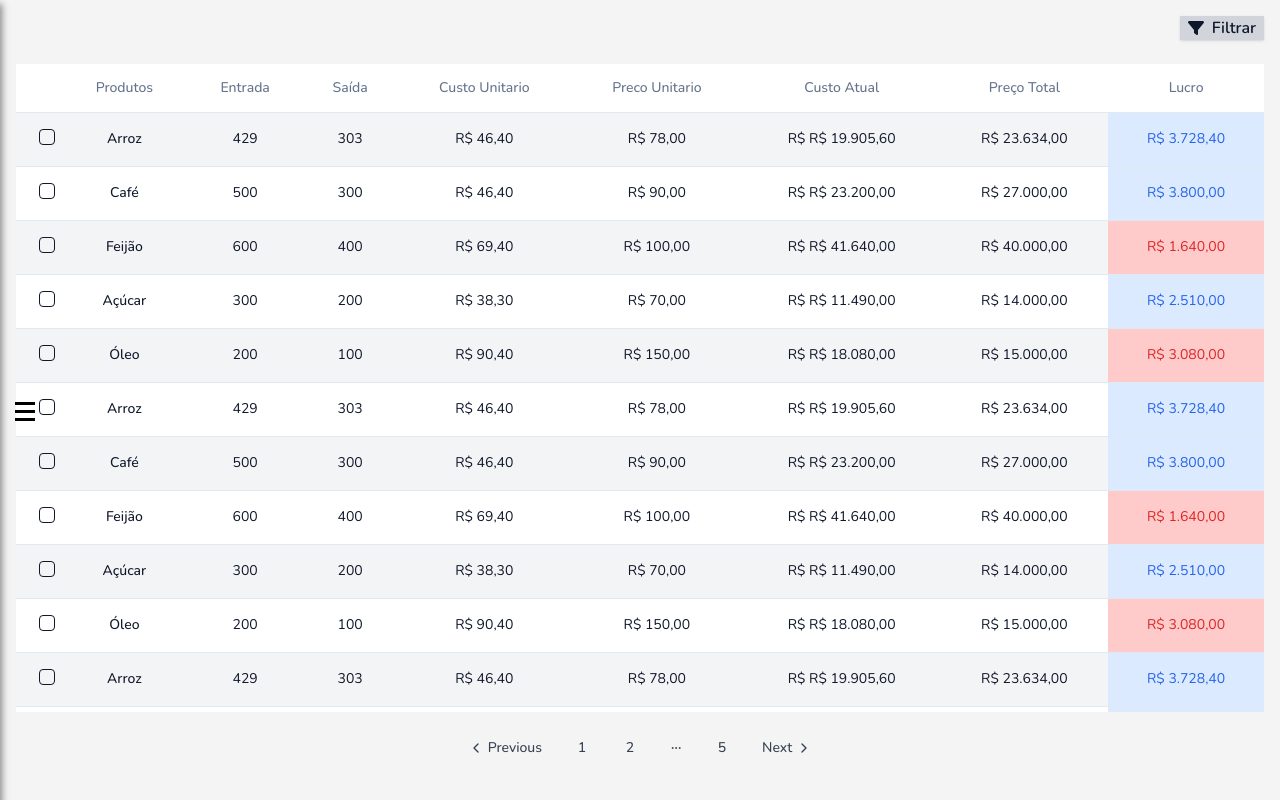
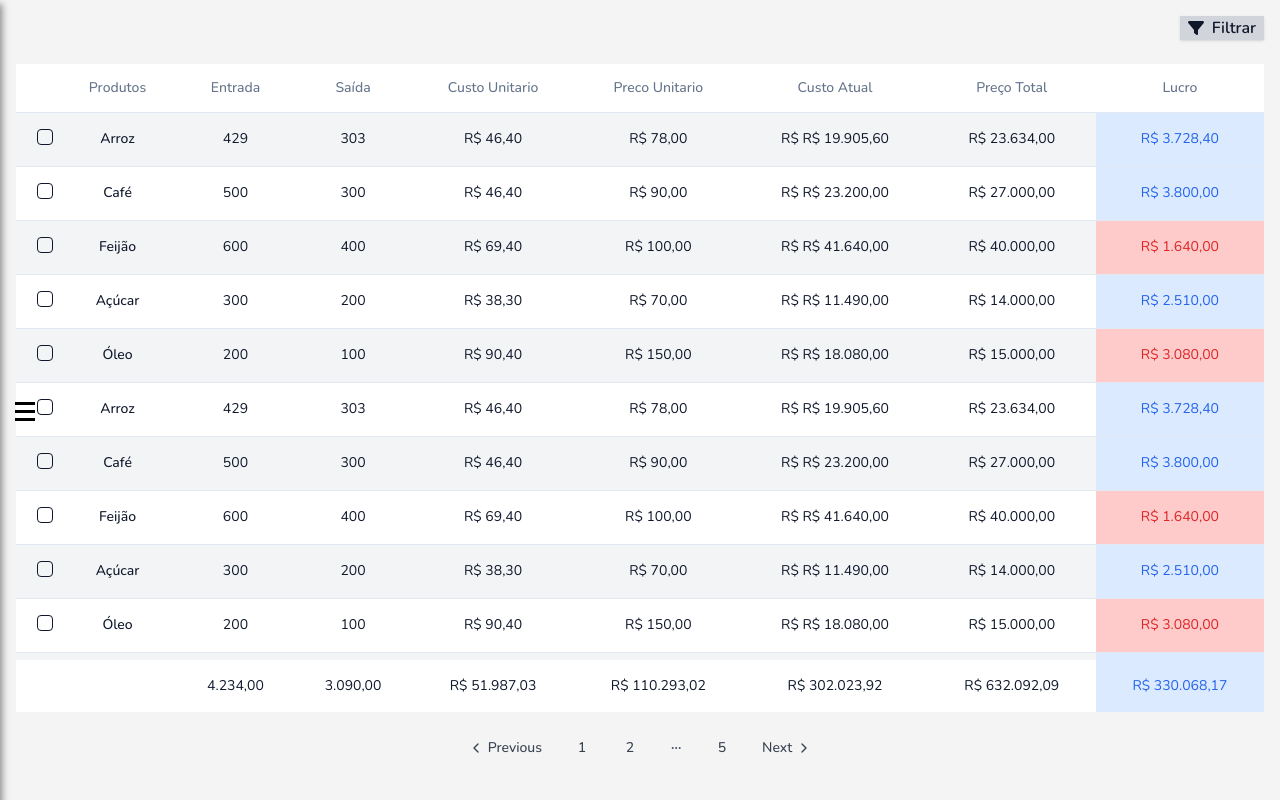
Before and after one commit to jhamiltonjunior/erp-nextjs, a Next.js app: page /sistema/estoque/controle-financeiro in a window 1280 px wide. Built offline with nearby package versions, Linux system fonts and the light colour scheme.

Commit message:
Feat: total added in finance of stock

```diff
--- a/src/app/sistema/estoque/controle-financeiro/page.js
+++ b/src/app/sistema/estoque/controle-financeiro/page.js
@@ -599,7 +599,7 @@ export default function TrainingPage() {
                 <TableHead className={"text-center"}>Lucro</TableHead>
               </TableRow>
             </TableHeader>
-            <TableBody>
+            <TableBody className={"relative"}>
                 {
                 data.map((item, i) => (
                   <TableRow key={i} className={i % 2 === 0 ? 'bg-gray-100' : 'bg-white'}>
@@ -621,6 +621,19 @@ export default function TrainingPage() {
                   </TableRow>
                 ))
               }
+
+              <TableRow className={"sticky z-10 bottom-0  bg-white"}>
+                <TableCell className={' text-center'} colSpan={2}></TableCell>
+
+                <TableCell className={' text-center'}>{"4.234,00"}</TableCell>
+                <TableCell className={' text-center'}>{"3.090,00"}</TableCell>
+                <TableCell className={' text-center'}>{"R$ 51.987,03"}</TableCell>
+                <TableCell className={' text-center'}>{"R$ 110.293,02"}</TableCell>
+                <TableCell className={' text-center'}>{"R$ 302.023,92"}</TableCell>
+                <TableCell className={' text-center'}>{"R$ 632.092,09"}</TableCell>
+                <TableCell className={' text-center ' + highStatusClass}>{"R$ 330.068,17"}</TableCell>
+              </TableRow>
+
             </TableBody>
           </Table>
           <Pagination className="flex justify-center items-end space-x-2 sticky bottom-0">
```
